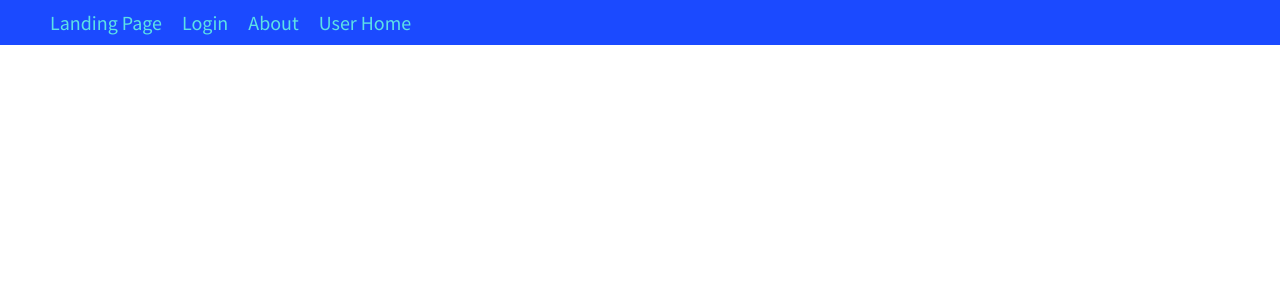
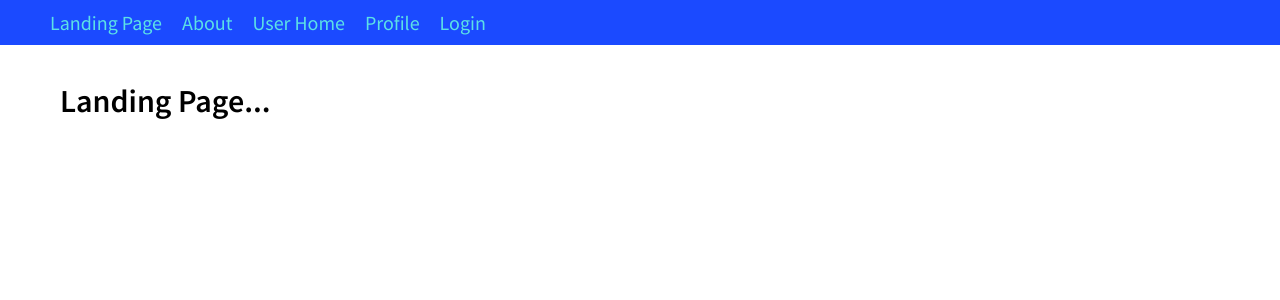
Before and after one commit to PoolWheels/PoolWheels-Front, a React (Create React App) app: page / in a window 1280 px wide. Shown: the top 300 px of the page. Built offline with nearby package versions, Linux system fonts and the light colour scheme.

Commit message:
Navigation bar and routes implemented

```diff
--- a/src/components/NavBar.js
+++ b/src/components/NavBar.js
@@ -9,9 +9,6 @@ export default function NavBar() {
             <ul>
                 <li>
                     <Link to="/landingpage">Landing Page</Link>
-                </li>
-                <li>
-                    <Link to="/login">Login</Link>
                 </li>
                 <li>
                     <Link to="/about">About</Link>
@@ -29,6 +26,12 @@ export default function NavBar() {
                         <button className='logout-button' onClick={() => auth.logout()}>Logout</button>
                     </div>
                 )} */}
+                <li>
+                    <Link to="/Profile">Profile</Link>
+                </li>
+                <li>
+                    <Link to="/login">Login</Link>
+                </li>
             </ul>
         </nav>
     );
--- /dev/null
+++ b/src/components/views/LandingPage.js
@@ -0,0 +1,7 @@
+export default function LandingPage() {
+
+    return (
+        <h1>Landing Page...</h1>
+    );
+
+}
--- a/src/routes/AppRoutes.js
+++ b/src/routes/AppRoutes.js
@@ -20,8 +20,12 @@ export default function AppRoutes() {
                         <Route path="/landingpage" element={<LandingPage />} />
                         <Route path="/login" element={<Login />} />
                         <Route path="/about" element={<About />} />
-                        {/* <Route path="/" element={<Home />} /> */}
-                        <Route path="/userhome" element={<About />} />
+                        <Route path="/" element={<LandingPage />} />
+                        {/* <Route path="/userhome" element={<UserHome />} /> */}
+                        {/* <Route path="/profile/paymethods" element={<PaymentMethodsLandingPage />} /> */}
+                        {/* <Route path="/profile/paymethods/newpaymethodspage" element={<NewPayMethodsLandingPage />} /> */}
+                        {/* <Route path="/profile" element={<Profile />} /> */}
+                        {/* <Route path="/frequentquestions" element={<FrequentQuestions />} /> */}
                     </Routes>
                 </div>
             </main>
--- a/src/styles/navbar.scss
+++ b/src/styles/navbar.scss
@@ -56,3 +56,11 @@ nav {
         }
     }
 }
+
+main {
+    padding: 60px;
+
+    .container {
+        height: 80vh;
+    }
+}
```
